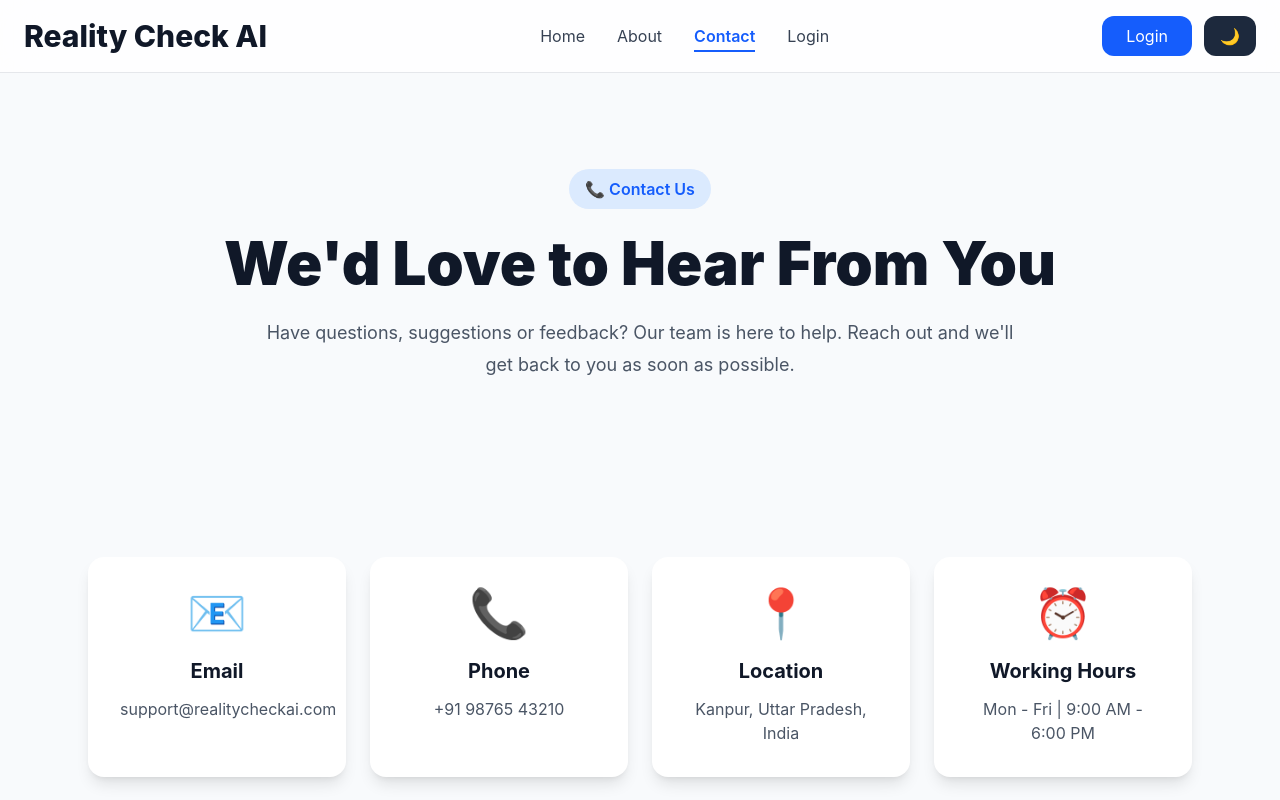
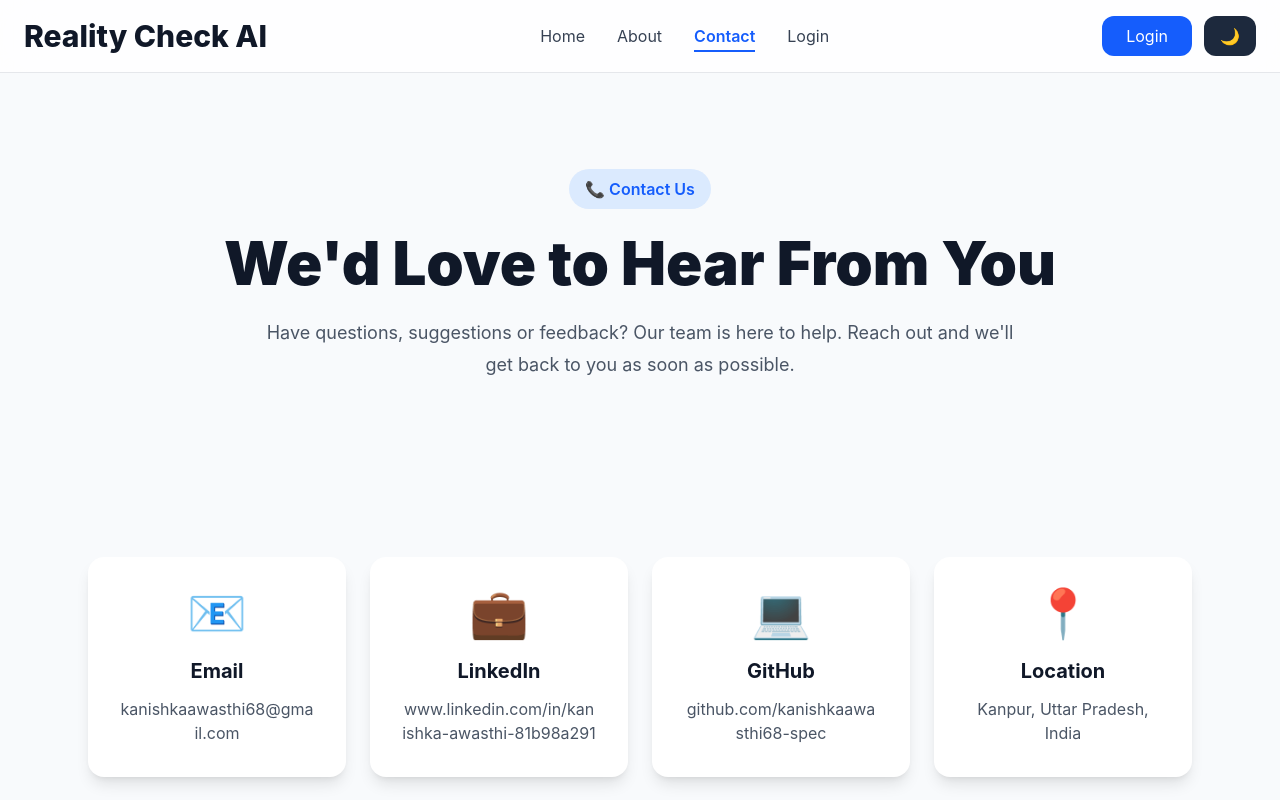
Before and after one commit to kanishkaawasthi68-spec/Reality-Check-AI, a React (Vite) app in the folder client/: page /contact in a window 1280 px wide. Shown: the top 800 px of the page. Built offline with nearby package versions, Linux system fonts and the light colour scheme.

Commit message:
Update contact information

```diff
--- a/client/src/components/ContactInfo.jsx
+++ b/client/src/components/ContactInfo.jsx
@@ -3,22 +3,25 @@ function ContactInfo({ darkMode }) {
     {
       icon: "📧",
       title: "Email",
-      value: "support@realitycheckai.com",
+      value: "kanishkaawasthi68@gmail.com",
+      link: "mailto:kanishkaawasthi68@gmail.com",
     },
     {
-      icon: "📞",
-      title: "Phone",
-      value: "+91 98765 43210",
+      icon: "💼",
+      title: "LinkedIn",
+      value: "www.linkedin.com/in/kanishka-awasthi-81b98a291",
+      link: "https://www.linkedin.com/in/kanishka-awasthi-81b98a291",
+    },
+    {
+      icon: "💻",
+      title: "GitHub",
+      value: "github.com/kanishkaawasthi68-spec",
+      link: "https://github.com/kanishkaawasthi68-spec",
     },
     {
       icon: "📍",
       title: "Location",
       value: "Kanpur, Uttar Pradesh, India",
-    },
-    {
-      icon: "⏰",
-      title: "Working Hours",
-      value: "Mon - Fri | 9:00 AM - 6:00 PM",
     },
   ];
 
@@ -49,6 +52,18 @@ function ContactInfo({ darkMode }) {
                 {item.title}
               </h3>
 
+              {item.link ? (
+                <a
+                  href={item.link}
+                  target="_blank"
+                  rel="noopener noreferrer"
+                  className={`mt-3 block break-all hover:text-blue-500 transition-colors duration-300 ${
+                    darkMode ? "text-slate-300" : "text-gray-600"
+                  }`}
+                >
+                  {item.value}
+                </a>
+              ) : (
                 <p
                   className={`mt-3 ${
                     darkMode ? "text-slate-300" : "text-gray-600"
@@ -56,6 +71,7 @@ function ContactInfo({ darkMode }) {
                 >
                   {item.value}
                 </p>
+              )}
             </div>
           ))}
         </div>
```
Lines whose indentation alone changed are shown as unchanged.
